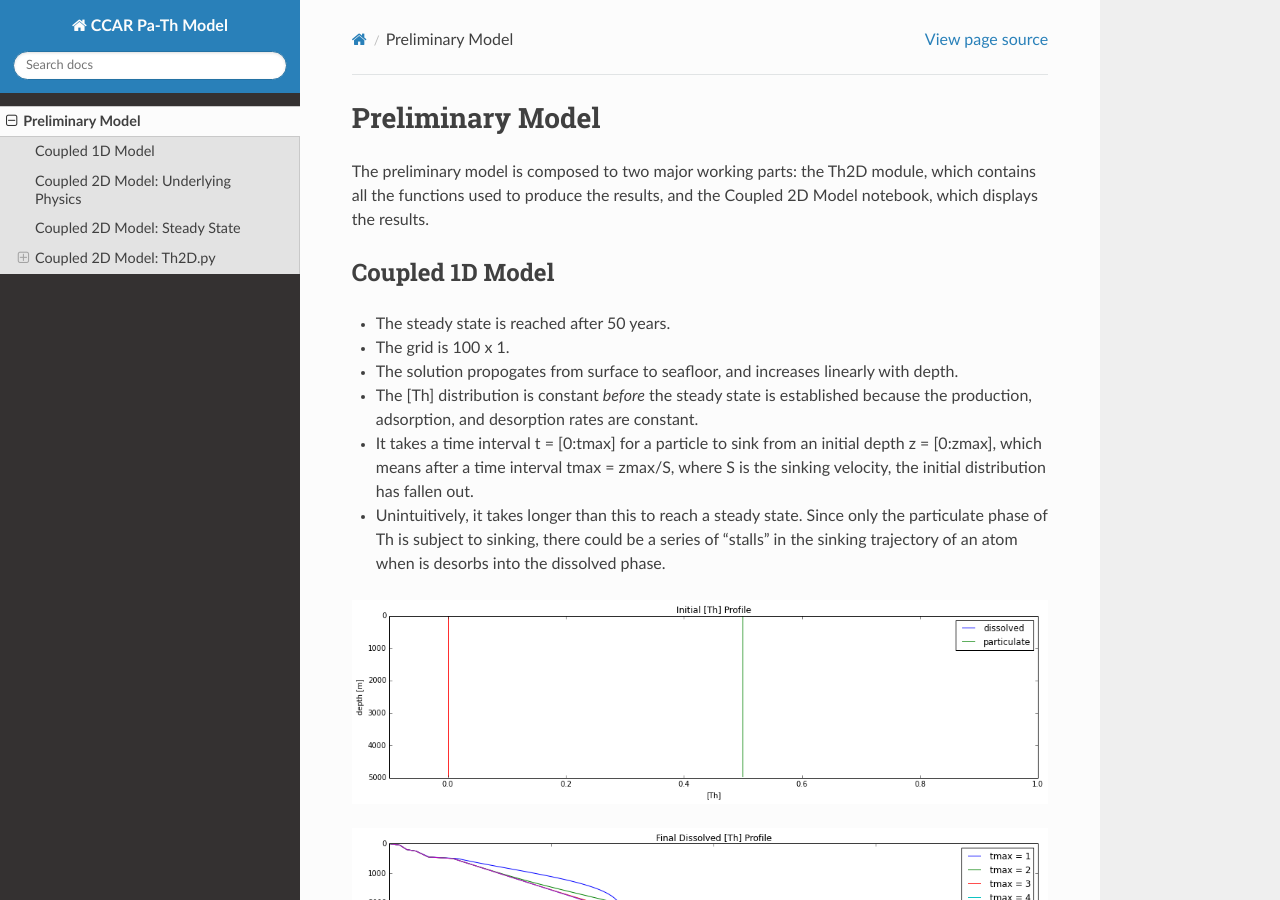
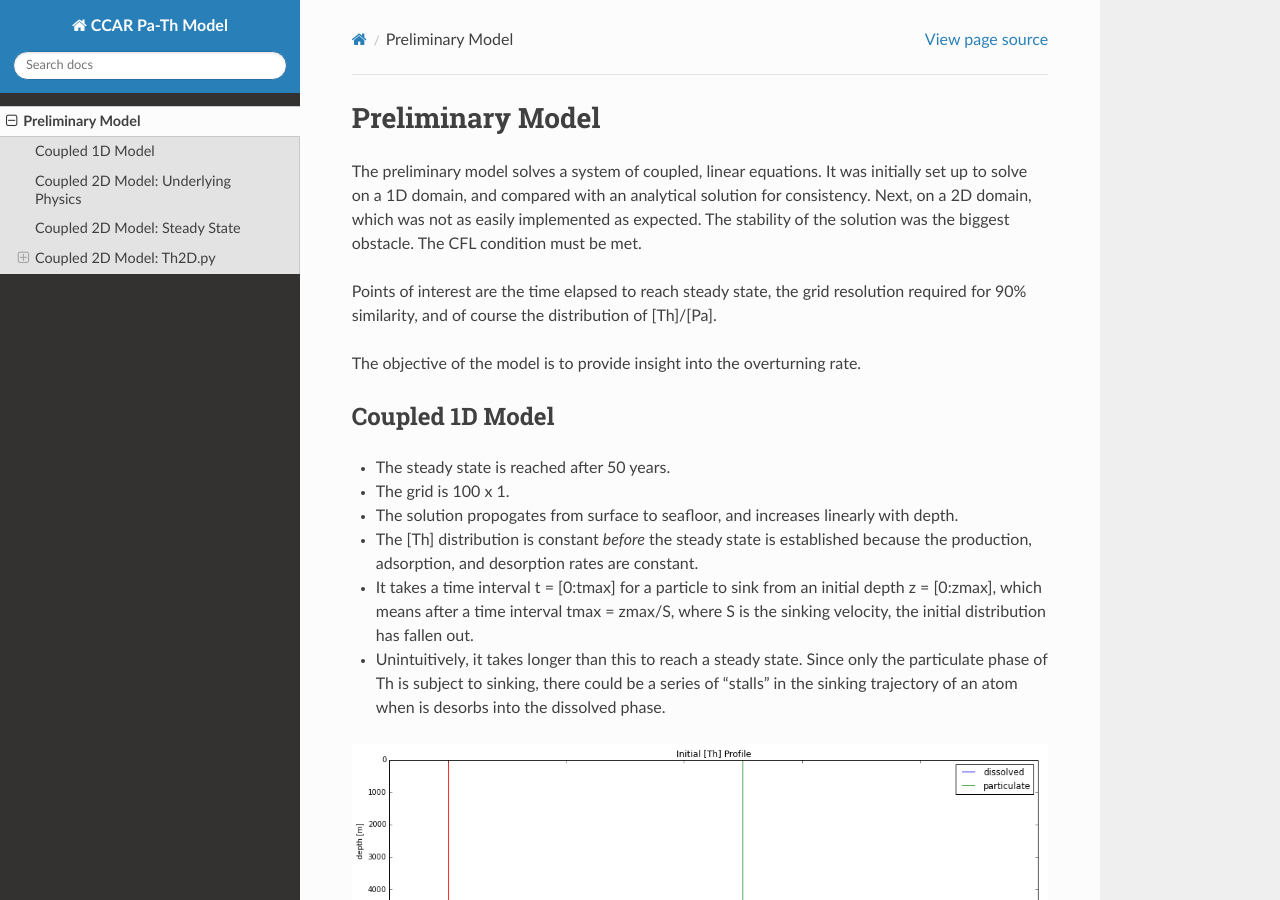
Before and after one commit to UBC-MOAD/pa-th-simple, a Sphinx documentation site: the page built from docs/prelim-model.rst, in a window 1280 px wide and 900 px high. Built offline with Sphinx 7.4.7 and the Read the Docs theme 2.0.0, drawn with Linux system fonts in a browser that asks for light colours.

Commit message:
Updated Documentation for 1D model.

```diff
--- a/docs/prelim-model.rst
+++ b/docs/prelim-model.rst
@@ -2,7 +2,11 @@
 Preliminary Model
 *****************
 
-The preliminary model is composed to two major working parts: the Th2D module, which contains all the functions used to produce the results, and the Coupled 2D Model notebook, which displays the results.
+The preliminary model solves a system of coupled, linear equations. It was initially set up to solve on a 1D domain, and compared with an analytical solution for consistency. Next, on a 2D domain, which was not as easily implemented as expected. The stability of the solution was the biggest obstacle. The CFL condition must be met.
+
+Points of interest are the time elapsed to reach steady state, the grid resolution required for 90% similarity, and of course the distribution of [Th]/[Pa].
+
+The objective of the model is to provide insight into the overturning rate.
 
 
 ================
```
Also changed, not shown: images/1Dfinal[Th].png, 3 other files.
